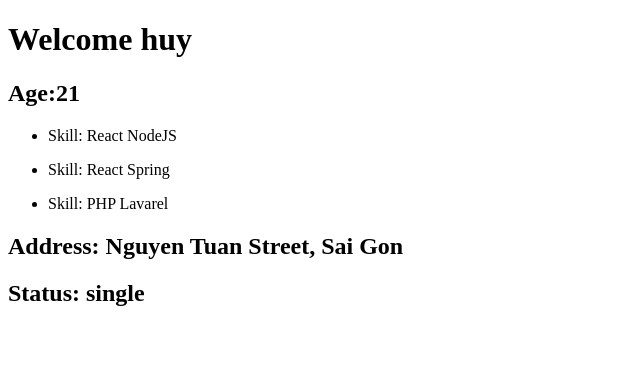
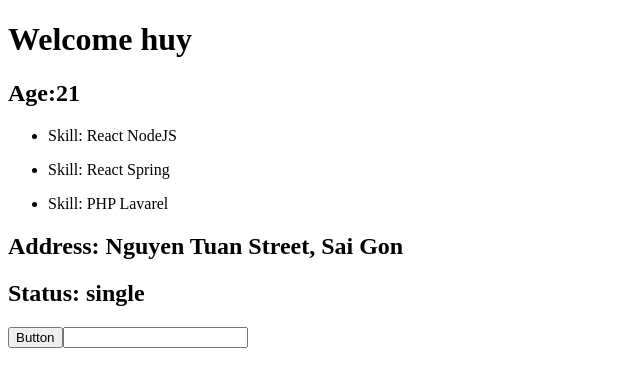
Before and after one commit to bmhuyquoc104/learn-ts, a React (Vite) app in the folder learn-react-ts/: page / in a window 1280 px wide. Shown: the top 386 px of the page, without its empty margins (0-640 px from the left). Built offline with nearby package versions, Linux system fonts and the light colour scheme.

Commit message:
9. Learn event props

```diff
--- a/learn-react-ts/src/App.tsx
+++ b/learn-react-ts/src/App.tsx
@@ -2,6 +2,9 @@ import { useState } from "react";
 import Header from "./components/Header";
 import Profile from "./components/Profile";
 import Status from "./components/Status";
+import Button from "./components/Button";
+import Input from "./components/Input";
+
 function App() {
   const address = {
     street: "Nguyen Tuan Street",
@@ -35,6 +38,8 @@ function App() {
         address={address}
         skills={skills}
       />
+      <Button handleClick={(e) => console.log("huy ne")} />
+      <Input handleChange={(e) =>console.log(e.target.value)} />
       {/* <Status status="married" /> */}
     </div>
   );
--- /dev/null
+++ b/learn-react-ts/src/components/Button.tsx
@@ -0,0 +1,9 @@
+type ButtonProps = {
+  handleClick: (event: React.MouseEvent<HTMLButtonElement>) => void;
+};
+
+function Button(props:ButtonProps) {
+  return <button onClick={props.handleClick}>Button</button>;
+}
+
+export default Button;
--- /dev/null
+++ b/learn-react-ts/src/components/Input.tsx
@@ -0,0 +1,12 @@
+type InputProps = {
+  value?: "";
+  handleChange: (event: React.ChangeEvent<HTMLInputElement>) => void;
+};
+
+function Input(props: InputProps) {
+  return (
+    <input type="text" onChange={props.handleChange} value={props.value} />
+  );
+}
+
+export default Input;
```
